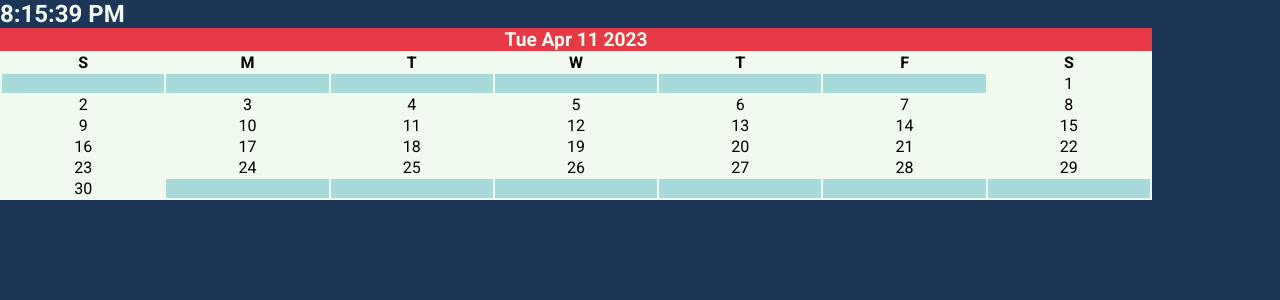
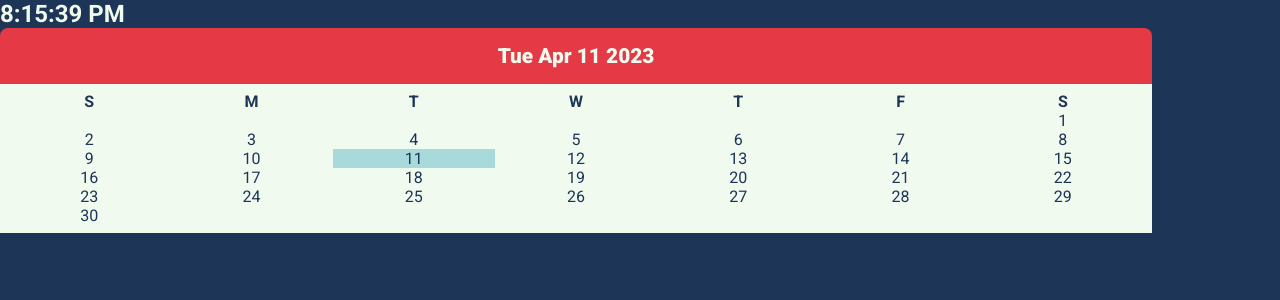
Before and after one commit to JavierCarrasco08/calendar, a React (Vite) app: page / in a window 1280 px wide. Shown: the top 300 px of the page. Built offline with nearby package versions, Linux system fonts and the light colour scheme.

Commit message:
Colocando today en el week

```diff
--- a/src/components/calendar/Calendar.jsx
+++ b/src/components/calendar/Calendar.jsx
@@ -18,7 +18,7 @@
       <tbody>
         {data.map((el) => (
           <tr key={el.id}>
-            <Week week={el.data} />
+            <Week week={el.data} today={time.getDate()} />
           </tr>
         ))}
       </tbody>
--- a/src/components/calendar/calendar.css
+++ b/src/components/calendar/calendar.css
@@ -1,10 +1,19 @@
 .calendar {
   background-color: var(--white);
   width: 90%;
+  color: var(--primary-color-blue-dark);
+  border-spacing: 0;
+  padding: 0.5rem;
 }
 .calendar__caption {
   background-color: var(--primary-color-red);
+  padding: 1rem;
   color: var(--white);
-  font-weight: 600;
-  font-size: 1.2rem;
+  font-weight: 900;
+  font-size: 1.3rem;
+  border-radius: 0.5rem 0.5rem 0 0;
+  -webkit-border-radius: 0.5rem 0.5rem 0 0;
+  -moz-border-radius: 0.5rem 0.5rem 0 0;
+  -ms-border-radius: 0.5rem 0.5rem 0 0;
+  -o-border-radius: 0.5rem 0.5rem 0 0;
 }
```
